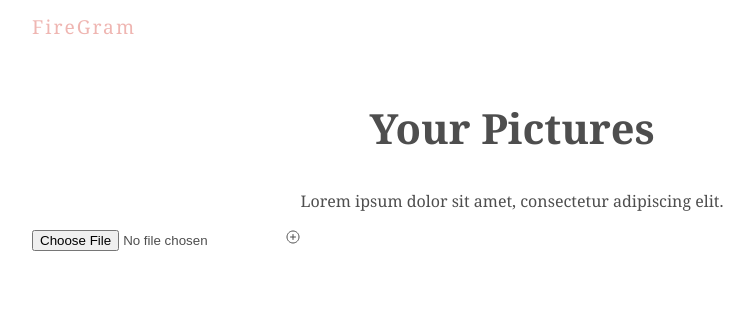
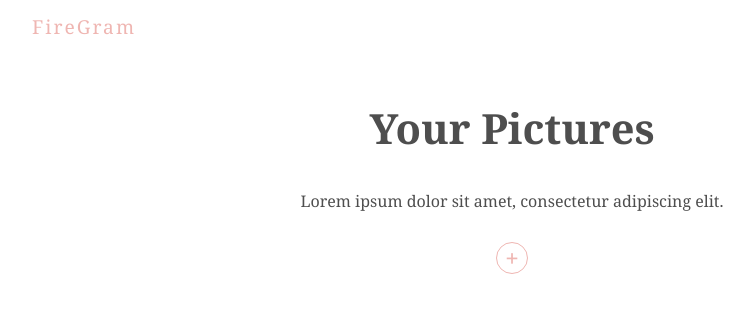
Before and after one commit to nadiamariduena/Firegram, a React (Create React App) app: page / in a window 1280 px wide. Shown: the top 312 px of the page, without its empty margins (128-878 px from the left). Built offline with nearby package versions, Linux system fonts and the light colour scheme.

Commit message:
progress bar | set file | hook | props

```diff
--- a/src/comps/UploadForm.js
+++ b/src/comps/UploadForm.js
@@ -1,6 +1,7 @@
 import React from "react";
 // connected to the 5__ step
 import { useState } from "react";
+import ProgressBar from "./progressBar";
 
 // 1__
 const UploadForm = () => {
@@ -65,16 +66,41 @@ const UploadForm = () => {
       {/* 3__ */}
       <label>
         <input type="file" onChange={changeHandler} />
-        <span>
-          <ion-icon name="add-circle-outline"></ion-icon>
-        </span>
+        <span>{/* <ion-icon name="add-circle-outline"></ion-icon> */} +</span>
       </label>
       {/* __10__ */}
       <div className="output">
         {error && <div className="error">{error}</div>}
         {/* AFTER you type the above, go to the browser and try uplading a mp3 and then an image
-        You will see that you will still have an error:   ("Please select an image file (png or jpeg or jpeg") */}
+        You will see that you will still have an error:   ("Please select an image file (png or jpeg or jpeg")
+                  {file && <div>{file.name}</div>
+
+        */}
         {file && <div>{file.name}</div>}
+
+        {/*
+
+                      You will create the following after having created the hooks inside
+                      the useStorage.js and then after creating the progressBar.js
+
+                            {file && <ProgressBar />}
+
+                            The above will only shows if it turns to true, which means that if the
+                            user selected a file THEN
+                  SHOW THE progress bar. after this you need to pass the "file"  info/data (line: 9) to the child by using the
+                  props like so:
+
+                                    **      file={file}
+
+                              AND ALSO the setFile,
+
+                                   **       setFile={setFile}
+
+                              so that when the progress is complete , we can set the file
+                              back to null and then the progress bar doesnt show again.
+                      */}
+
+        {file && <ProgressBar file={file} setFile={setFile} />}
       </div>
     </form>
   );
--- a/src/comps/progressBar.js
+++ b/src/comps/progressBar.js
@@ -0,0 +1,11 @@
+import React from "react";
+import useStorage from "../hooks/useStorage";
+
+//
+//
+//
+const ProgressBar = () => {
+  return <div className="progress-bar">progress</div>;
+};
+
+export default ProgressBar;
--- a/src/hooks/useStorage.js
+++ b/src/hooks/useStorage.js
@@ -50,6 +50,7 @@ const useStorage = (file) => {
      */
 
   useEffect(() => {
+    //the HOOK
     // This will create a reference to the file inside the default FIREBASE STORAGE bucket
     const storageRef = projectStorage.ref(file.name);
     //
@@ -204,7 +205,7 @@ const useStorage = (file) => {
         setUrl(url);
       }
     );
-  }, [file]);
+  }, [file]); //this "file" is how you transport the hook info to other components
 
   /*
 
--- a/src/index.css
+++ b/src/index.css
@@ -1,41 +1,126 @@
-@import url('https://fonts.googleapis.com/css2?family=Noto+Serif:wght@400;700&display=swap');
+@import url("https://fonts.googleapis.com/css2?family=Noto+Serif:wght@400;700&display=swap");
 
-:root{
+:root {
   --primary: #efb6b2;
   --secondary: #4e4e4e;
   --error: #ff4a4a;
 }
 
 /* base styles & title */
-body{
+body {
   font-family: "Noto Serif";
   color: var(--secondary);
 }
-.App{
+.App {
   max-width: 960px;
   margin: 0 auto;
 }
-.title h1{
+.title h1 {
   color: var(--primary);
   font-size: 1.2rem;
   letter-spacing: 2px;
   font-weight: normal;
 }
-.title h2, .title p{
+.title h2,
+.title p {
   text-align: center;
 }
-.title h2{
+.title h2 {
   margin-top: 60px;
   font-size: 2.6rem;
 }
 
 /* upload form styles */
 
-
 /* progress bar styles */
-
 
 /* image grid styles */
 
+/* modal styles */
+
+/* upload form styles */
+form {
+  margin: 30px auto 10px;
+  text-align: center;
+}
+label input {
+  height: 0;
+  width: 0;
+  opacity: 0;
+}
+label {
+  display: block;
+  width: 30px;
+  height: 30px;
+  border: 1px solid var(--primary);
+  border-radius: 50%;
+  margin: 10px auto;
+  line-height: 30px;
+  color: var(--primary);
+  font-weight: bold;
+  font-size: 24px;
+  /* my styles */
+  display: flex;
+  justify-content: center;
+  align-items: center;
+}
+label:hover {
+  background: var(--primary);
+  color: white;
+}
+.output {
+  height: 60px;
+  font-size: 0.8rem;
+}
+.error {
+  color: var(--error);
+}
+
+/* progress bar styles */
+.progress-bar {
+  height: 5px;
+  background: var(--primary);
+  margin-top: 20px;
+}
+
+/* image grid styles */
+.img-grid {
+  margin: 20px auto;
+  display: grid;
+  grid-template-columns: 1fr 1fr 1fr;
+  grid-gap: 40px;
+}
+.img-wrap {
+  overflow: hidden;
+  height: 0;
+  padding: 50% 0;
+  /* padding controls height, will always be perfectly square regardless of width */
+  position: relative;
+  opacity: 0.8;
+}
+.img-wrap img {
+  min-width: 100%;
+  min-height: 100%;
+  max-width: 150%;
+  position: absolute;
+  top: 0;
+  left: 0;
+}
 
 /* modal styles */
+.backdrop {
+  position: fixed;
+  top: 0;
+  left: 0;
+  width: 100%;
+  height: 100%;
+  background: rgba(0, 0, 0, 0.5);
+}
+.backdrop img {
+  display: block;
+  max-width: 60%;
+  max-height: 80%;
+  margin: 60px auto;
+  box-shadow: 3px 5px 7px rgba(0, 0, 0, 0.5);
+  border: 3px solid white;
+}
```
